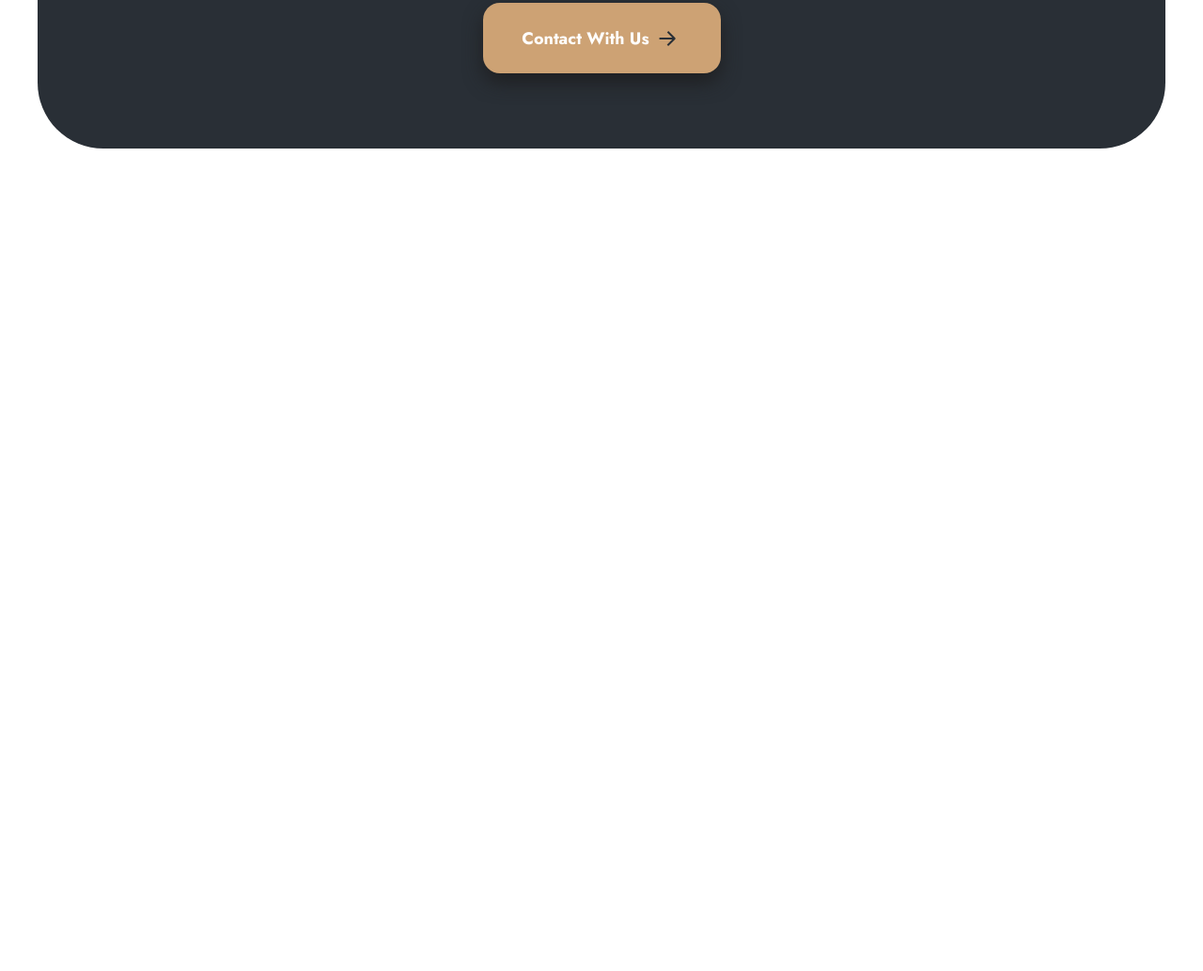
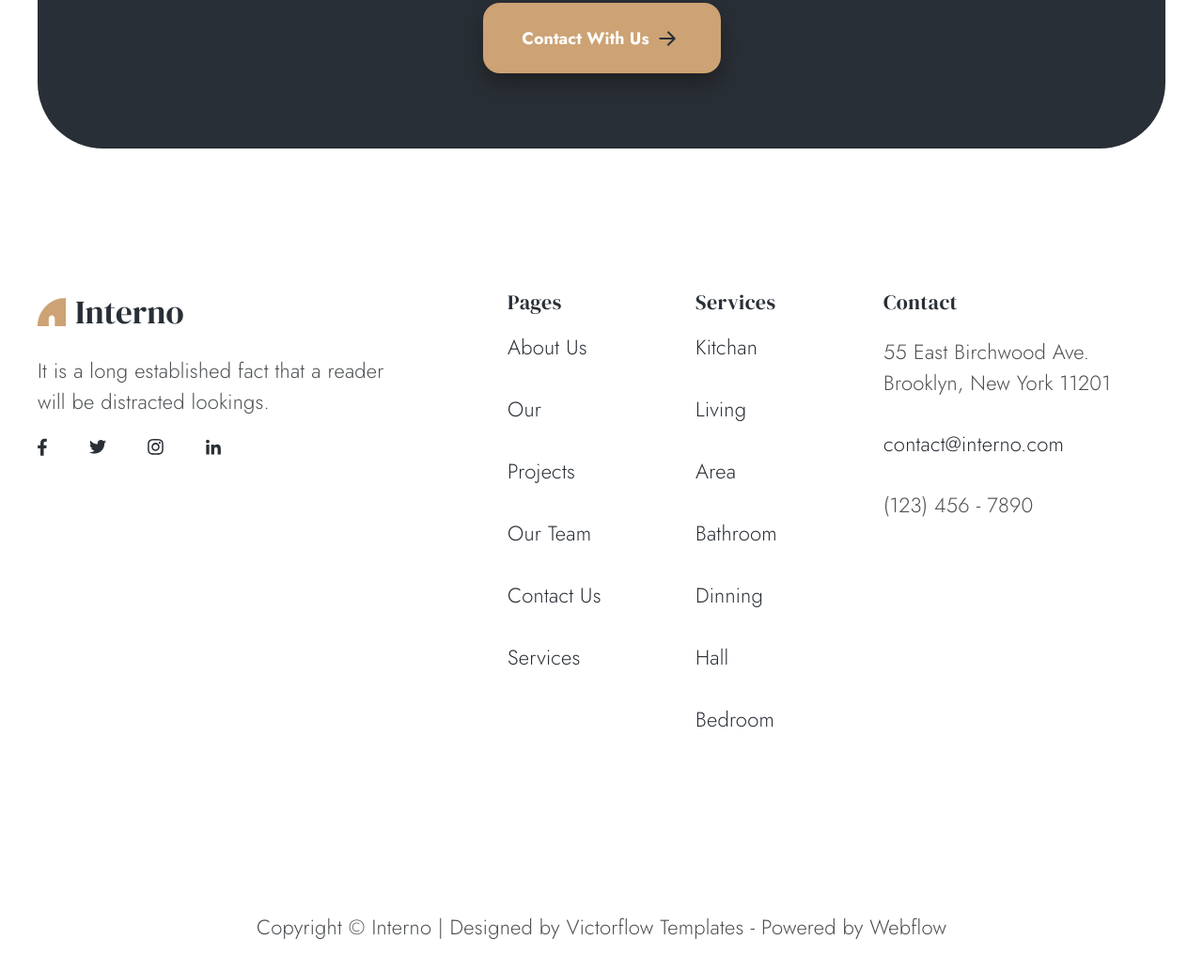
Before and after one commit to EkaterinaPushkova/interno_page, a plain HTML site: page index.html in a window 1280 px wide. Shown: the part 6085-7118 px from the top of the page at 94% size. Before the commit the page ends 6401 px from the top, so only its background shows below. Drawn offline with Linux system fonts and the light colour scheme.

Commit message:
feat: add footers

```diff
--- /dev/null
+++ b/css/footer_body.css
@@ -0,0 +1,6 @@
+.footer_body {
+    display: flex;
+    justify-content: center;
+    align-items: center;
+    max-width: 100%;
+}
--- /dev/null
+++ b/css/footer_main.css
@@ -0,0 +1,51 @@
+.footer_main {
+    display: flex;
+    flex-direction: row;
+    justify-content: space-between;
+    width: 100%;
+
+    margin-bottom: var(--large-size);
+}
+
+.footer_brand {
+    max-width: 390px;
+    margin-right: 20px;
+}
+
+.footer_brand_social {
+    width: 50%;
+    display: flex;
+    flex-direction: row;
+    justify-content: space-between;
+}
+
+.social_logo1 {
+    content: url('/assets/icons/social/inst.svg');
+}
+.social_logo2 {
+    content: url('/assets/icons/social/facebook.svg');
+}
+.social_logo3 {
+    content: url('/assets/icons/social/in.svg');
+}
+.social_logo4 {
+    content: url('/assets/icons/social/twitter.svg');
+}
+
+.footer_lists {
+    display: grid;
+    grid-template-columns: 100px 100px 300px;
+    gap: 100px;
+}
+
+.footer_list {
+    line-height: 300%;
+    display: flex;
+    flex-direction: column;
+}
+
+.footer_list_contact a{
+    display: flex;
+    flex-direction: column;
+    padding: 10px 0;
+}
--- a/css/header.css
+++ b/css/header.css
@@ -40,11 +40,6 @@
     content: url('/assets/icons/interface/mini/Search.svg');
 }
 
-.navbar a {
-    color: var(--primary2);
-    text-decoration:none
-}
-
 @media screen and (max-width: 1000px) {
     .header {
         padding: var(--medium-size) 0;
--- a/css/index.css
+++ b/css/index.css
@@ -16,6 +16,8 @@
 @import './achievements.css';
 @import './news_section.css';
 @import './join_offer_section.css';
+@import './footer_main.css';
+@import './footer_body.css';
 
 
 body {
--- a/index.html
+++ b/index.html
@@ -294,7 +294,54 @@
                 <div class="arrow_dark_icon "></div>
             </div>
         </section>
+
+        <footer class="footer_main">
+
+            <div class="footer_brand">
+                <div class="logo_header">
+                    <div class="logo_icon"> </div>
+                    <div>Interno</div>
+                </div>
+                <p class="text">It is a long established fact that a reader will be distracted lookings.</p>
+                <div class="footer_brand_social">
+                    <div class="social_logo1"></div>
+                    <div class="social_logo2"></div>
+                    <div class="social_logo3"></div>
+                    <div class="social_logo4"></div>
+                </div>
+            </div>
+
+            <div class="footer_lists text">
+                <div class="footer_list">
+                    <h4 class="title">Pages</h4>
+                    <a href="#">About Us</a>
+                    <a href="#">Our Projects</a>
+                    <a href="#">Our Team</a>
+                    <a href="#">Contact Us</a>
+                    <a href="#">Services</a>
+                </div>
+
+                <div class="footer_list">
+                    <h4 class="title">Services</h4>
+                    <a href="#">Kitchan</a>
+                    <a href="#">Living Area</a>
+                    <a href="#">Bathroom</a>
+                    <a href="#">Dinning Hall</a>
+                    <a href="#">Bedroom</a>
+                </div>
+
+                <div class="footer_list_contact">
+                    <h4 class="title">Contact</h4>
+                    <p>55 East Birchwood Ave. Brooklyn, New York 11201</p>
+                    <a href="#">contact@interno.com</a>
+                    <p>(123) 456 - 7890</p>
+                </div>
+            </div>
+        </footer>
         </main>
+        <footer class="footer_body">
+            <p class="text">Copyright © Interno | Designed by Victorflow Templates - Powered by Webflow</p>
+        </footer>
     </div>
 </body>
 </html>
--- a/styles_constants/components.css
+++ b/styles_constants/components.css
@@ -1,3 +1,7 @@
+a {
+    color: var(--primary2);
+    text-decoration:none
+}
 
 .btn {
     display: flex;
```
Also changed, not shown: 1 other file.
